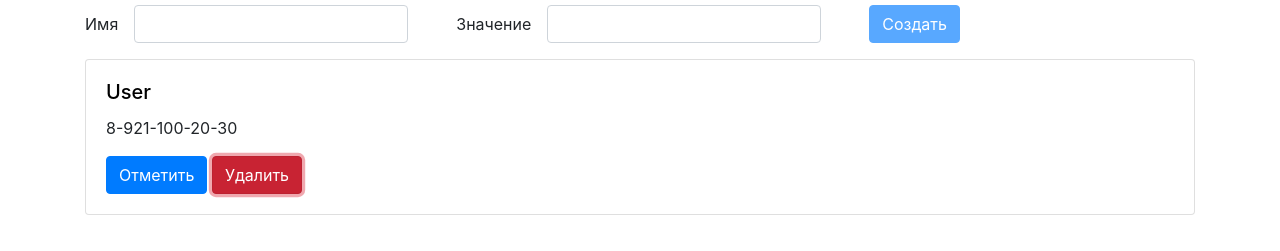
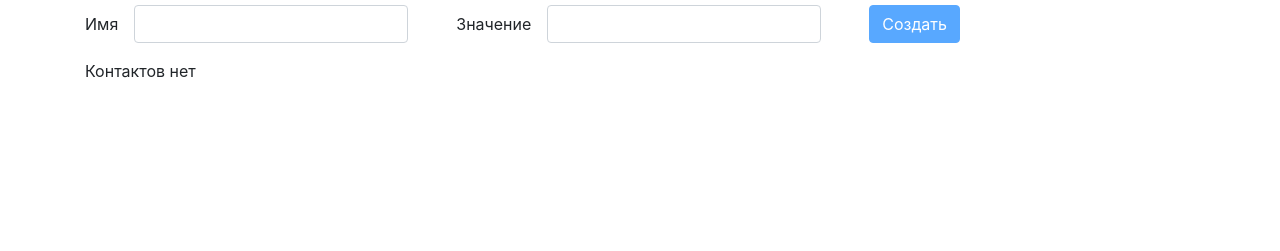
Before and after one commit to Ivan583/rest-api-project, a website with bundled scripts: page client/index.html in a window 1280 px wide. Both pictures are taken after a click on the button "Удалить". Shown: the part 67-318 px from the top of the page. Built offline with nearby package versions, Linux system fonts and the light colour scheme.

Commit message:
Удаление карточки

```diff
--- a/client/front.js
+++ b/client/front.js
@@ -38,6 +38,9 @@ new Vue({
         markContact(id) {
             const contact = this.contacts.find(t => t.id === id);
             contact.marked = true;
+        },
+        removeContact(id) {
+            this.contacts = this.contacts.filter(t => t.id !== id);
         }
     }
 })
--- a/client/index.html
+++ b/client/index.html
@@ -38,7 +38,7 @@
                     <p class="card-text">{{contact.value}}</p>
                     <button class="btn btn-primary" @click="markContact(contact.id)"
                         :disabled="contact.marked">Отметить</button>
-                    <button class="btn btn-danger">Удалить</button>
+                    <button class="btn btn-danger" @click="removeContact(contact.id)">Удалить</button>
                 </div>
             </div>
         </div>
```
